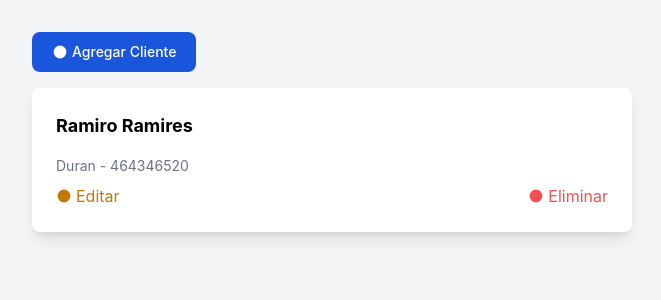
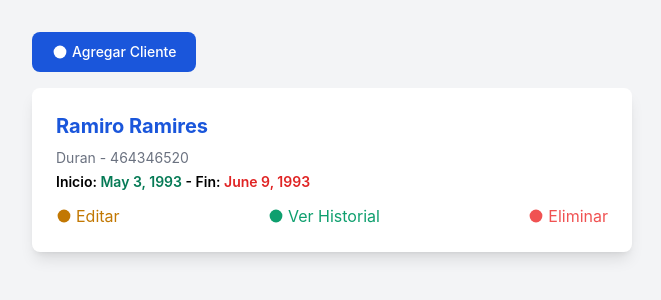
Before and after one commit to ExequielARG1/ProyectoOxigeno, a Django app: page /clientes/crear/ in a window 1280 px wide. Shown: the part 64-364 px from the top of the page, without its empty margins (0-661 px from the left). Run offline with Django 5.2, Linux system fonts and the light colour scheme; data comes from the database, SQL or seed files in the repository; both versions use the stored data as it was after the commit; style sheets or scripts are compiled from the project's sources; some libraries are stand-ins or nearby versions.

Commit message:
se mejoro clientes, se coloco fecha_inicio_couta y fin, también se mejoro la vista

```diff
--- a/OxigenoGYMAPP/forms.py
+++ b/OxigenoGYMAPP/forms.py
@@ -1,7 +1,33 @@
 from django import forms
+from django.core.exceptions import ValidationError
 from .models import Cliente
 
 class ClienteForm(forms.ModelForm):
     class Meta:
         model = Cliente
-        fields = ['nombre_completo', 'dni', 'apodo']
+        fields = ['nombre_completo', 'dni', 'apodo', 'fecha_inicio_cuota', 'fecha_fin_cuota']
+        widgets = {
+            'fecha_inicio_cuota': forms.DateInput(attrs={'type': 'date'}, format='%Y-%m-%d'),
+            'fecha_fin_cuota': forms.DateInput(attrs={'type': 'date'}, format='%Y-%m-%d'),
+        }
+
+    def __init__(self, *args, **kwargs):
+        super(ClienteForm, self).__init__(*args, **kwargs)
+        if self.instance and self.instance.pk:
+            self.fields['fecha_inicio_cuota'].initial = self.instance.fecha_inicio_cuota
+            self.fields['fecha_fin_cuota'].initial = self.instance.fecha_fin_cuota
+
+    def clean(self):
+        cleaned_data = super().clean()
+        fecha_inicio = cleaned_data.get("fecha_inicio_cuota")
+        fecha_fin = cleaned_data.get("fecha_fin_cuota")
+
+        # Verificar que la fecha de fin no sea anterior a la fecha de inicio
+        if fecha_inicio and fecha_fin:
+            if fecha_fin < fecha_inicio:
+                raise ValidationError("La fecha de fin no puede ser anterior a la fecha de inicio.")
+
+        # Aquí puedes añadir más validaciones si son necesarias
+        # Por ejemplo, para evitar solapamientos con otras cuotas
+
+        return cleaned_data
--- a/OxigenoGYMAPP/models.py
+++ b/OxigenoGYMAPP/models.py
@@ -1,10 +1,31 @@
 from django.db import models
+from datetime import datetime, timedelta
 
-# Create your models here.
+# Funciones para los valores por defecto
+def default_fecha_inicio():
+    return datetime.now()
+
+def default_fecha_fin():
+    return datetime.now() + timedelta(days=30)
+
 class Cliente(models.Model):
     nombre_completo = models.CharField(max_length=100)
     dni = models.CharField(max_length=20, unique=True)
     apodo = models.CharField(max_length=50, blank=True)
+    fecha_inicio_cuota = models.DateField(default=default_fecha_inicio)
+    fecha_fin_cuota = models.DateField(default=default_fecha_fin)
 
     def __str__(self):
         return self.nombre_completo
+
+    def save(self, *args, **kwargs):
+        # Convertir las fechas de string a date si es necesario
+        if isinstance(self.fecha_inicio_cuota, str) and '/' in self.fecha_inicio_cuota:
+            day, month, year = self.fecha_inicio_cuota.split('/')
+            self.fecha_inicio_cuota = datetime.strptime(f'{year}-{month}-{day}', '%Y-%m-%d').date()
+
+        if isinstance(self.fecha_fin_cuota, str) and '/' in self.fecha_fin_cuota:
+            day, month, year = self.fecha_fin_cuota.split('/')
+            self.fecha_fin_cuota = datetime.strptime(f'{year}-{month}-{day}', '%Y-%m-%d').date()
+
+        super(Cliente, self).save(*args, **kwargs)
--- a/OxigenoGYMAPP/templates/clientes.html
+++ b/OxigenoGYMAPP/templates/clientes.html
@@ -1,4 +1,5 @@
 {% extends 'base.html' %}
+
 {% block content %}
 <link href="https://cdnjs.cloudflare.com/ajax/libs/flowbite/2.2.0/flowbite.min.css" rel="stylesheet" />
 
@@ -14,16 +15,21 @@
     </button>
 </div>
 
-<!-- Lista de clientes con nuevo estilo -->
+<!-- Lista de clientes -->
 <div class="grid grid-cols-1 md:grid-cols-2 lg:grid-cols-3 gap-4">
     {% for cliente in clientes %}
     <div class="bg-white p-6 rounded-lg shadow-lg">
-        <h2 class="text-lg font-bold mb-4">{{ cliente.nombre_completo }}</h2>
-        <p class="text-sm text-gray-500 mb-2">{{ cliente.apodo }} - {{ cliente.dni }}</p>
+        <h2 class="text-xl font-bold text-blue-700 mb-2">{{ cliente.nombre_completo }}</h2>
+        <p class="text-sm text-gray-500 mb-1">{{ cliente.apodo }} - {{ cliente.dni }}</p>
+        <p class="text-sm font-semibold mb-3">Inicio: <span class="text-green-600">{{ cliente.fecha_inicio_cuota }}</span> - Fin: <span class="text-red-600">{{ cliente.fecha_fin_cuota }}</span></p>
         <div class="flex justify-between">
             <button onclick="abrirModalEditar('{{ cliente.dni }}')" class="flex items-center text-yellow-500 hover:text-yellow-600">
                 <svg class="w-4 h-4 mr-1" fill="currentColor" viewBox="0 0 20 20"><path fill-rule="evenodd" d="M10 18a8 8 0 1 0-8-8 8 8 0 0 0 8 8z" clip-rule="evenodd"></path></svg>
                 Editar
+            </button>
+            <button class="flex items-center text-green-500 hover:text-green-600">
+                <svg class="w-4 h-4 mr-1" fill="currentColor" viewBox="0 0 20 20"><path fill-rule="evenodd" d="M10 18a8 8 0 1 0-8-8 8 8 0 0 0 8 8z" clip-rule="evenodd"></path></svg>
+                Ver Historial
             </button>
             <form onsubmit="return confirm('¿Estás seguro?');" action="{% url 'eliminar_cliente' cliente.dni %}" method="post" class="inline">
                 {% csrf_token %}
@@ -67,6 +73,14 @@
                     <label for="apodo" class="block mb-2 text-sm font-medium text-gray-900 dark:text-white">Apodo</label>
                     <input type="text" name="apodo" id="apodo" class="bg-gray-50 border border-gray-300 text-gray-900 sm:text-sm rounded-lg focus:ring-blue-500 focus:border-blue-500 block w-full p-2.5 dark:bg-gray-600 dark:border-gray-500 dark:text-white" placeholder="Apodo">
                 </div>
+                <div>
+                    <label for="fecha_inicio_cuota" class="block mb-2 text-sm font-medium text-gray-900 dark:text-white">Fecha Inicio Cuota</label>
+                    <input type="date" name="fecha_inicio_cuota" id="fecha_inicio_cuota" class="bg-gray-50 border border-gray-300 text-gray-900 sm:text-sm rounded-lg focus:ring-blue-500 focus:border-blue-500 block w-full p-2.5 dark:bg-gray-600 dark:border-gray-500 dark:text-white" required>
+                </div>
+                <div>
+                    <label for="fecha_fin_cuota" class="block mb-2 text-sm font-medium text-gray-900 dark:text-white">Fecha Fin Cuota</label>
+                    <input type="date" name="fecha_fin_cuota" id="fecha_fin_cuota" class="bg-gray-50 border border-gray-300 text-gray-900 sm:text-sm rounded-lg focus:ring-blue-500 focus:border-blue-500 block w-full p-2.5 dark:bg-gray-600 dark:border-gray-500 dark:text-white" required>
+                </div>
                 <!-- Botón para enviar el formulario -->
                 <button type="submit" class="w-full text-white bg-blue-700 hover:bg-blue-800 focus:ring-4 focus:outline-none focus:ring-blue-300 font-medium rounded-lg text-sm px-5 py-2.5 text-center dark:bg-blue-600 dark:hover:bg-blue-700 dark:focus:ring-blue-800">
                     Agregar Cliente
@@ -105,6 +119,14 @@
                 <div>
                     <label for="apodo" class="block mb-2 text-sm font-medium text-gray-900 dark:text-white">Nuevo Apodo</label>
                     <input type="text" name="apodo" id="apodo" class="bg-gray-50 border border-gray-300 text-gray-900 sm:text-sm rounded-lg focus:ring-blue-500 focus:border-blue-500 block w-full p-2.5 dark:bg-gray-600 dark:border-gray-500 dark:text-white" placeholder="Nuevo Apodo">
+                </div>
+                <div>
+                    <label for="fecha_inicio_cuota" class="block mb-2 text-sm font-medium text-gray-900 dark:text-white">Fecha Inicio Cuota</label>
+                    <input type="date" name="fecha_inicio_cuota" id="fecha_inicio_cuota_editar" class="bg-gray-50 border border-gray-300 text-gray-900 sm:text-sm rounded-lg block w-full p-2.5 dark:bg-gray-600 dark:border-gray-500 dark:text-white">
+                </div>
+                <div>
+                    <label for="fecha_fin_cuota" class="block mb-2 text-sm font-medium text-gray-900 dark:text-white">Fecha Fin Cuota</label>
+                    <input type="date" name="fecha_fin_cuota" id="fecha_fin_cuota_editar" class="bg-gray-50 border border-gray-300 text-gray-900 sm:text-sm rounded-lg block w-full p-2.5 dark:bg-gray-600 dark:border-gray-500 dark:text-white">
                 </div>
                 <!-- Botón para enviar el formulario -->
                 <button type="submit" class="w-full text-white bg-blue-700 hover:bg-blue-800 focus:ring-4 focus:outline-none focus:ring-blue-300 font-medium rounded-lg text-sm px-5 py-2.5 text-center dark:bg-blue-600 dark:hover:bg-blue-700 dark:focus:ring-blue-800">
--- a/OxigenoGYMAPP/views.py
+++ b/OxigenoGYMAPP/views.py
@@ -61,10 +61,14 @@ def editar_cliente(request, dni):
         form = ClienteForm(instance=cliente)
 
     if request.headers.get('x-requested-with') == 'XMLHttpRequest':
+        # Aquí puedes ajustar los datos que deseas enviar en la respuesta JSON
         data = {
             'nombre_completo': cliente.nombre_completo,
             'apodo': cliente.apodo,
             'dni': cliente.dni,
+            # Añadir las fechas si es necesario
+            'fecha_inicio_cuota': cliente.fecha_inicio_cuota,
+            'fecha_fin_cuota': cliente.fecha_fin_cuota,
         }
         return JsonResponse(data)
 
```
Also changed, not shown: OxigenoGYMAPP/migrations/0002_cliente_fecha_fin_cuota_cliente_fecha_inicio_cuota.py (added), db.sqlite3. Lines whose indentation alone changed are shown as unchanged.
